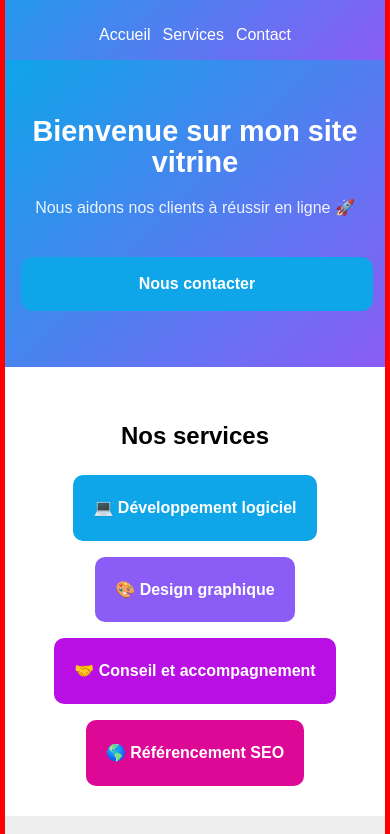
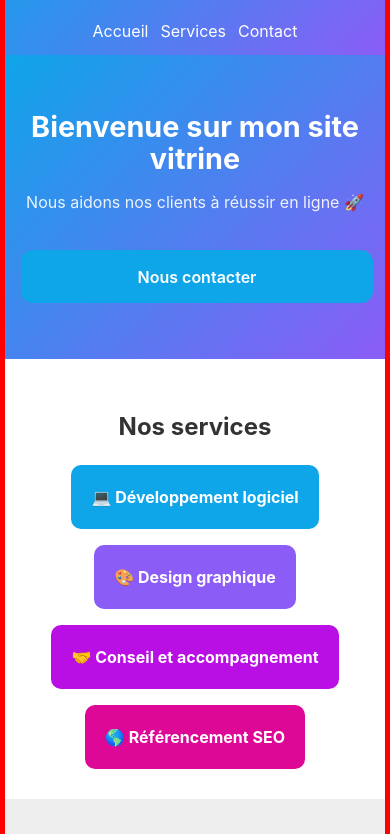
Before and after one commit to renaudespinasse-arch/site-vitrine, a plain HTML site: page index.html in a window 390 px wide. Shown: the part 97-931 px from the top of the page. Drawn offline with Linux system fonts and the light colour scheme.

Commit message:
optimisation mobile 1c.css

```diff
--- a/style.css
+++ b/style.css
@@ -1,8 +1,38 @@
-/* Reset et polices */
+/* =============================
+   VARIABLES GLOBALES & BASE
+   ============================= */
+
+/* Base typographique du site */
+html {
+  font-size: 16px; /* 1rem = 16px */
+}
+
+/* Échelle d’espacement (marges/paddings) */
+:root {
+  --space-xxs: 0.25rem; /* 4px */
+  --space-xs: 0.5rem;   /* 8px */
+  --space-sm: 0.75rem;  /* 12px */
+  --space-md: 1rem;     /* 16px */
+  --space-lg: 1.5rem;   /* 24px */
+  --space-xl: 2rem;     /* 32px */
+  --space-xxl: 3rem;    /* 48px */
+
+  /* Échelle de tailles de texte */
+  --text-sm: 0.875rem;  /* 14px */
+  --text-base: 1rem;    /* 16px */
+  --text-lg: 1.25rem;   /* 20px */
+  --text-xl: 1.5rem;    /* 24px */
+  --text-xxl: 2rem;     /* 32px */
+}
+
+/* Styles de base du document */
 body {
+  font-size: var(--text-base);
+  font-family: "Inter", "Roboto", sans-serif;
+  line-height: 1.5;
+  color: #333;
   margin: 0;
-  font-family: Arial, sans-serif;
-  line-height: 1.6;
+  padding: 0;
 }
 
 /* 1. Header */
```
